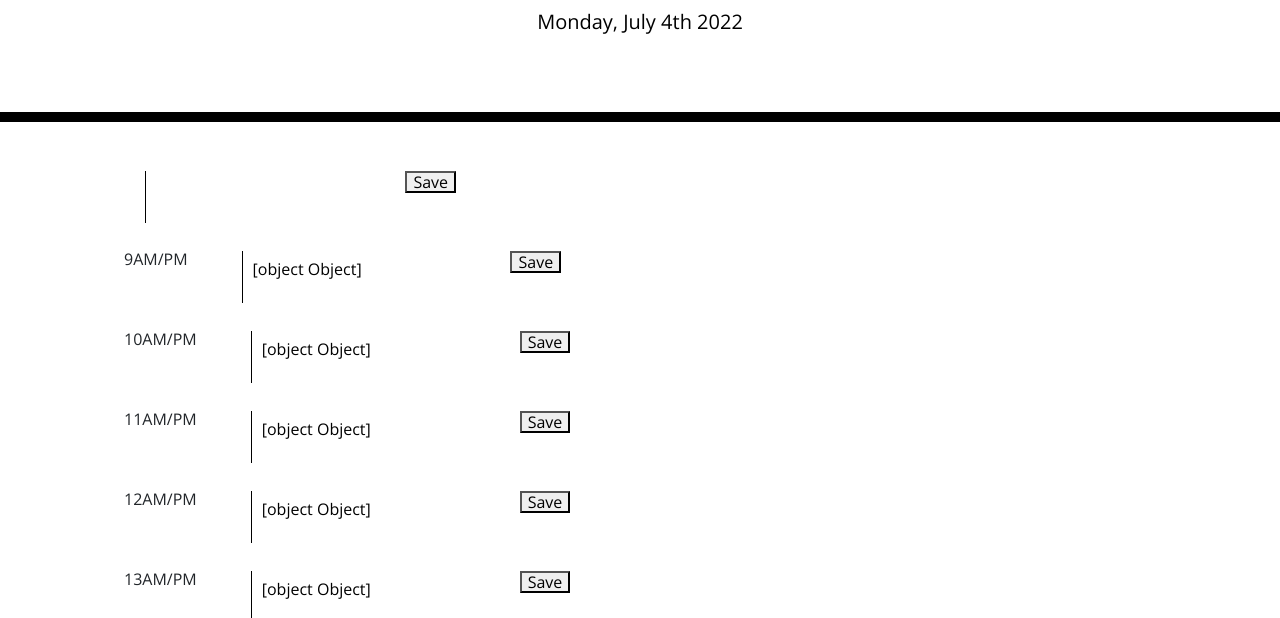
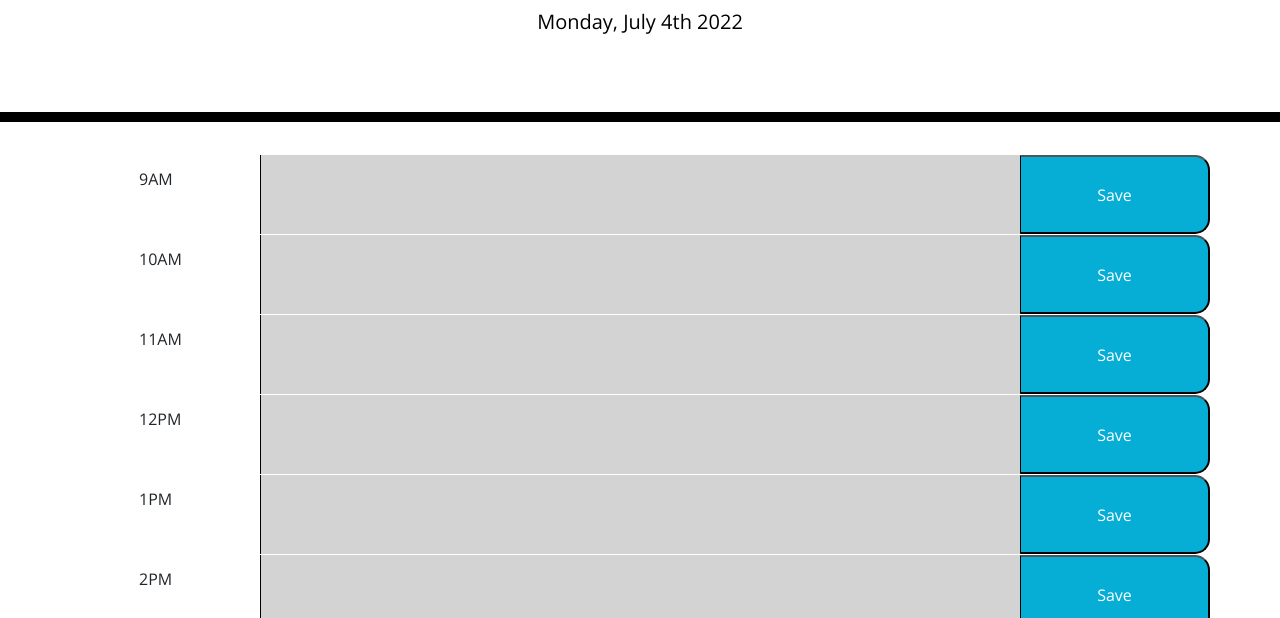
Before and after one commit to jmotto/Daily-Planner, a plain HTML site: page index.html in a window 1280 px wide. Shown: the part 182-800 px from the top of the page. Drawn offline with nearby package versions, Linux system fonts and the light colour scheme.

Commit message:
added local storage and time blocks

```diff
--- a/style.css
+++ b/assets/css/style.css
@@ -44,17 +44,17 @@ textarea {
 
 .past {
   background-color: #d3d3d3;
-  color: white;
+  color: black;
 }
 
 .present {
   background-color: #ff6961;
-  color: white;
+  color: black;
 }
 
 .future {
   background-color: #77dd77;
-  color: white;
+  color: black;
 }
 
 .saveBtn {
--- /dev/null
+++ b/assets/js/script.js
@@ -0,0 +1,82 @@
+//  Declare current time
+var currentTime = moment().format("MMMM Do YYYY, h:mm:ss a");
+var currentHour = moment().format("HH");
+
+// Declare current day html element
+var currentDayEl = $("#currentDay");
+// Declare time block container element
+var containerEl = $(".container");
+// Render a block for each hour of the day
+var timeBlockArray = [
+  "9AM",
+  "10AM",
+  "11AM",
+  "12PM",
+  "1PM",
+  "2PM",
+  "3PM",
+  "4PM",
+  "5PM",
+];
+
+// Display the current date in jumbotron
+function displayDate() {
+  var date = moment().format("dddd, MMMM Do YYYY");
+  currentDayEl.text(date);
+}
+
+// create timeblocks
+function displayTimeBlock() {
+  for (var i = 0; i < timeBlockArray.length; i++) {
+    // attempt to get saved data for hour of loop
+    var hour = "hour-" + (i+9);
+
+    // Compare i to current hour to determine if this hour is in the past, present, or future
+    var whatTimeIsIt = "";
+
+    if (i+9 < currentHour) {
+        whatTimeIsIt = "past";
+    } else if (i+9 == currentHour) {
+        whatTimeIsIt = "present";
+    } else {
+        whatTimeIsIt = "future";
+    }
+
+    // This is the text displayed and saved to local storage
+    function storageTextHandler(hour) {
+        if(localStorage.getItem(hour)){
+            return localStorage.getItem(hour)
+        } else {
+            return ""
+        }
+    }
+    // Template literal
+    var template = `
+    <div class="row">
+        <div class="col-2">
+             ${timeBlockArray[i]}
+        </div>
+        <textarea class="col-8 ${whatTimeIsIt}">${storageTextHandler(hour)}</textarea>
+        <button class="col-2 saveBtn" data-hour="${hour}">Save</button>
+    </div>
+    `;
+
+    // append html to page to container element
+    containerEl.append(template);
+  }
+}
+
+displayDate();
+displayTimeBlock();
+
+// Save to local storage
+function saveToLocal(event) {
+    console.log(event.target)
+    var textValue = $(this).prev().val();
+    var hourKey = $(this).attr("data-hour");
+    console.log(textValue, hourKey)
+
+    localStorage.setItem(hourKey,textValue)
+}
+
+$(document).on("click", "button", saveToLocal)
--- a/index.html
+++ b/index.html
@@ -18,7 +18,7 @@
       href="https://fonts.googleapis.com/css?family=Open+Sans&display=swap"
       rel="stylesheet"
     />
-    <link rel="stylesheet" href="style.css" />
+    <link rel="stylesheet" href="assets/css/style.css"/>
     <title>Work Day Scheduler</title>
   </head>
 
@@ -28,29 +28,15 @@
       <p class="lead">A simple calendar app for scheduling your work day</p>
       <p id="currentDay" class="lead"></p>
     </header>
-    <div id="timeBlock" class="container">
+    <div class="container">
 
       <!-- Timeblocks go here -->
-      <div class="row">
-        <div>    <!-- 9AM, 10AM, ++ -->
-        </div>
-
-        <div>
-          <textarea></textarea>
-        </div>
-
-        <div>
-          <button data-hour="9">Save</button>
-        </div>
-
-      </div>
-
 
     </div>
 
     <script src="https://cdnjs.cloudflare.com/ajax/libs/jquery/3.2.1/jquery.min.js"></script>
     <script src="https://cdnjs.cloudflare.com/ajax/libs/moment.js/2.24.0/moment.min.js"></script>
 
-    <script src="/script.js"></script>
+    <script src="assets/js/script.js"></script>
   </body>
 </html>
--- a/script.js
+++ /dev/null
@@ -1,74 +0,0 @@
-//  Declare current time
-var currentTime = moment().format('MMMM Do YYYY, h:mm:ss a');
-var currentHour = moment().format('H');
-
-// Declare current day html element
-var currentDayEl = $("#currentDay");
-// Declare var time block container element
-var containerEl = $("#timeBlock");
-// Render a block for each hour of the day
-var timeBlockArray = ["9AM","10AM", "11AM", "12PM", "1PM", "2PM", "3PM", "4PM", "5PM"];
-
-
-// Display the current date in jumbotron
-function displayDate() {
-    var date = moment().format('dddd, MMMM Do YYYY');
-    currentDayEl.text(date);
-}
-
-// create timeblocks
-function displayTimeBlock() {
-
-    for ( var i = 9; i <= 17; i++) {
-        timeBlockArray[i];
-
-    // attempt to get saved data for hour of loop (local storage
-
-    var hour = "hour-"+i;
-
-    var data = $("#timeBlock");
-
-    // Compare i to current hour to determine if this hour is in the past, present, or future
-
-    var template = `
-    <div class="row">
-        <div>
-             ${i}AM/PM
-        </div>
-        <div>
-            <textarea>${data}</textarea>
-        </div>
-        <div>
-            <button data-hour="${i}">Save</button>
-        </div>
-
-        </div>
-    `;
-
-    // append html to page to container element
-    containerEl.append(template);
-
-}
-}
-
-// Set up a "click" event listener on the container
-containerEl.on("click", "button", function(event) {
-
-    //  fetch the hour from the clicked button's data-hour attribute
-    event.target.matches("button");
-
-    // Use the hour to create the key for local storage
-
-    // From the clicked button, traverse the DOM to the nearby <textarea> to fetch its value
-
-    // Use the key and the value to save into local storage
-
-});
-
-
-// Save an hour to local storage
-
-
-
-displayDate();
-displayTimeBlock();
```
Also changed, not shown: assets/img/workdaySchedule.png (added), 4 other files.
